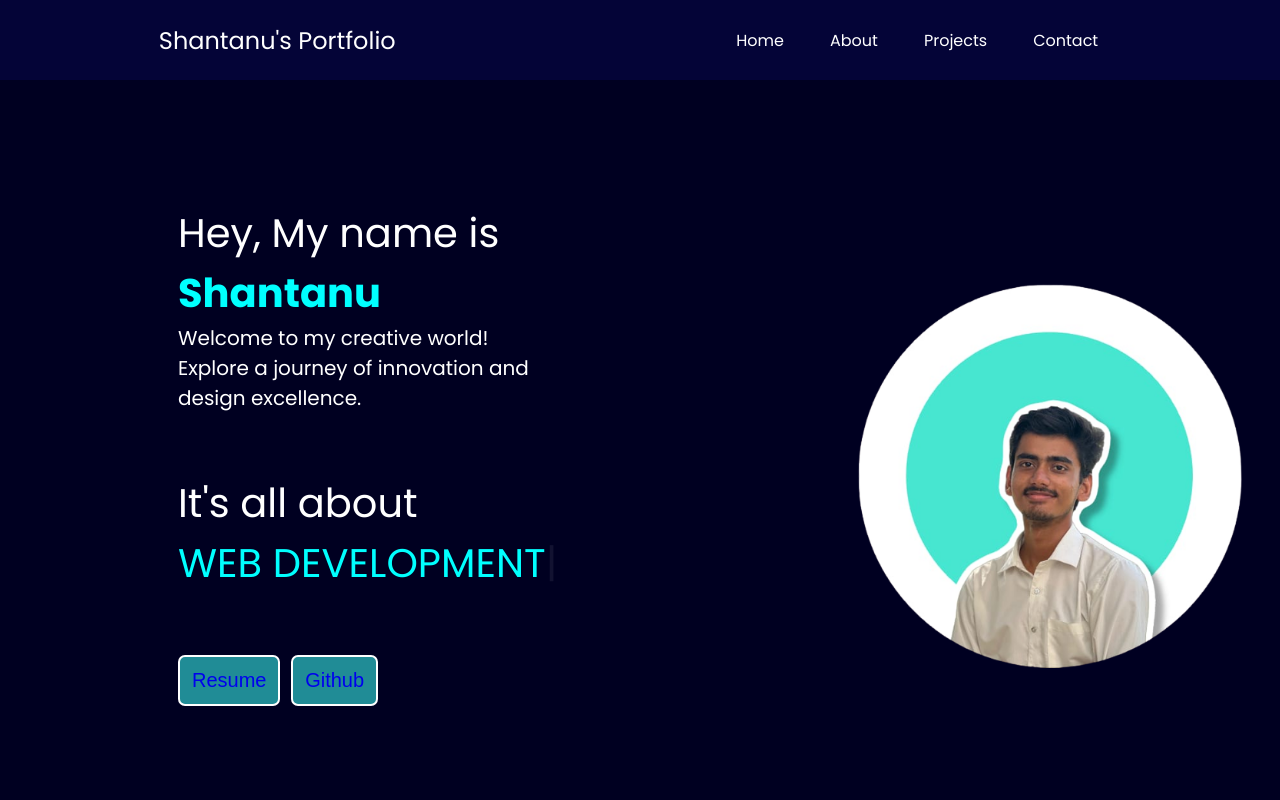
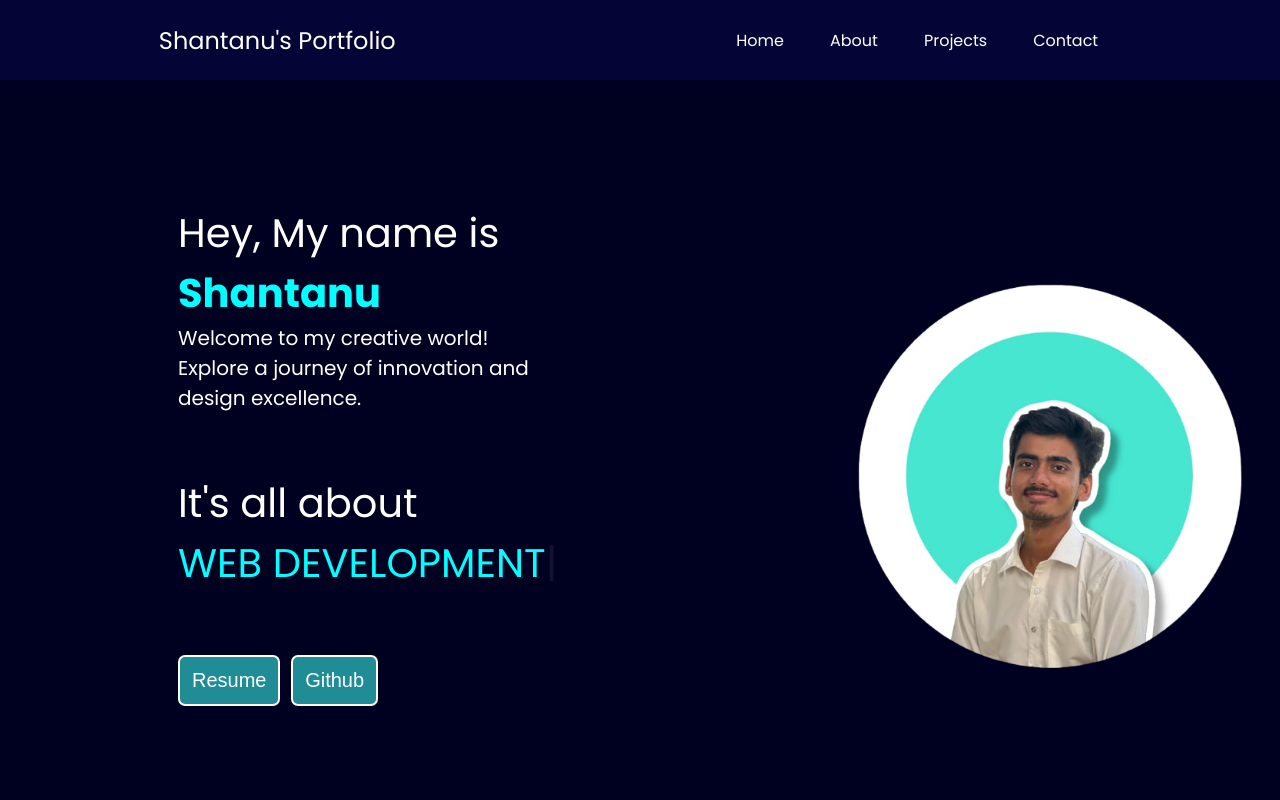
Before and after one commit to ShantanuSaxena17/Portfolio-Project, a plain HTML site: page index.html in a window 1280 px wide. Shown: the top 800 px of the page. Drawn offline with nearby package versions, Linux system fonts and the light colour scheme.

Commit message:
Update index.html

```diff
--- a/index.html
+++ b/index.html
@@ -60,7 +60,7 @@
 
         .leftSection .btn{
            padding: 12px;
-           background:  #208c96;
+           background: #208c96;
            color: white;
            border: 2px solid white;
            border-radius: 7px;
@@ -97,7 +97,8 @@
             font-size: 20px;
         }
 
-       footer{
+
+        footer{
             background-color: rgb(1, 1, 63);
             height: 150px;
         }
@@ -121,15 +122,18 @@
             width: 223px;
         }
 
-         .text-movement:hover{
+        .text-movement:hover{
             color: rgb(39, 154, 116);
             font-size: 1.04rem;
         }
 
-
         a{
             text-decoration: none;
         }
+
+
+
+
 
     </style>
 </head>
@@ -157,8 +161,8 @@
                 <div>It's all about</div>
                 <span id="element" style="color: cyan;"></span>
                 <div class="buttons">
-                    <button class="btn"><a href="https://docs.google.com/document/d/1sSjKN-uFaaYWdd23CBGSBzvLThq1_jXWvMziJVeGr5Y/edit" target="_blank">Resume</a></button>
-                    <button class="btn"><a href="https://github.com/ShantanuSaxena17" target="_blank">Github</a></button>
+                    <a href="https://docs.google.com/document/d/1sSjKN-uFaaYWdd23CBGSBzvLThq1_jXWvMziJVeGr5Y/edit" target="_blank"><button class="btn">Resume</button></a>
+                    <a href="https://github.com/ShantanuSaxena17" target="_blank"><button class="btn">Github</button></a>
                 </div>
 
             </div>
@@ -179,7 +183,7 @@
                     <a href="https://www.linkedin.com/in/shantanu-saxena-020ab0254" target="_blank"><li class="text-movement"  style="color: white;">LinkedIn</li></a>
                     <a href="https://instagram.com/ig__shan_?igshid=OGQ5ZDc2ODk2ZA==" target="_blank"><li class="text-movement" style="color: white;">Instagram</li></a>
                     <a href="https://www.youtube.com/channel/UCb0O-X2YlJZDEdjddRqcWjw" target="_blank"><li class="text-movement" style="color: white;">YouTube</li></a>
-                 </ul>
+                </ul>
             </div>
             <div class="footer-third">
                 <ul>
```
